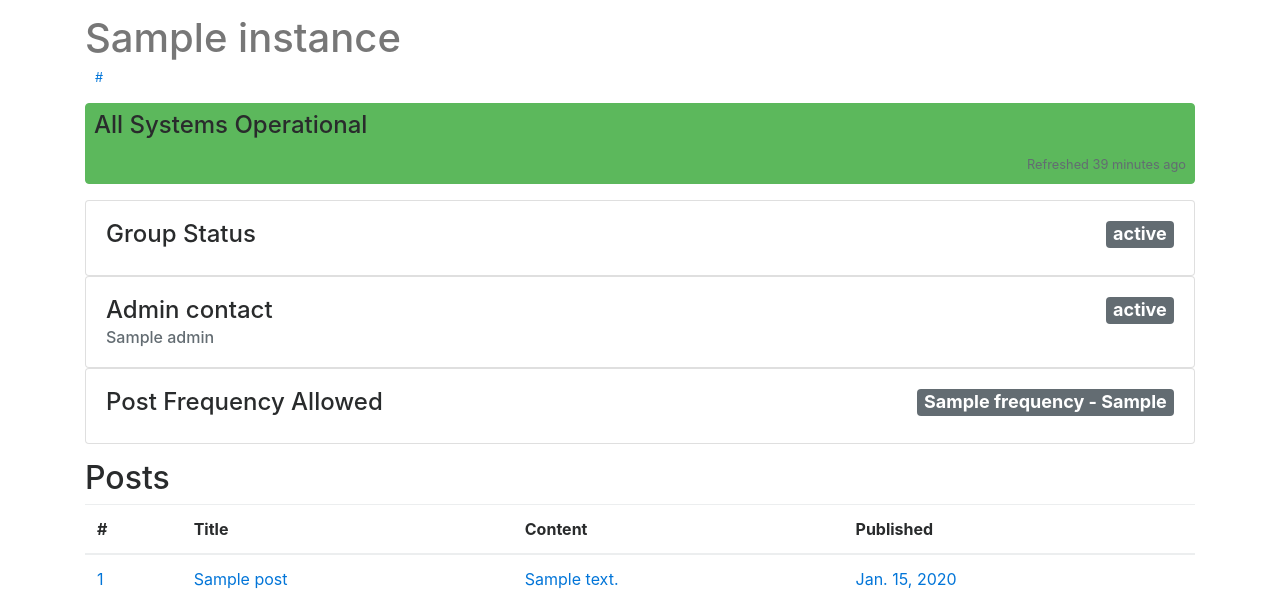
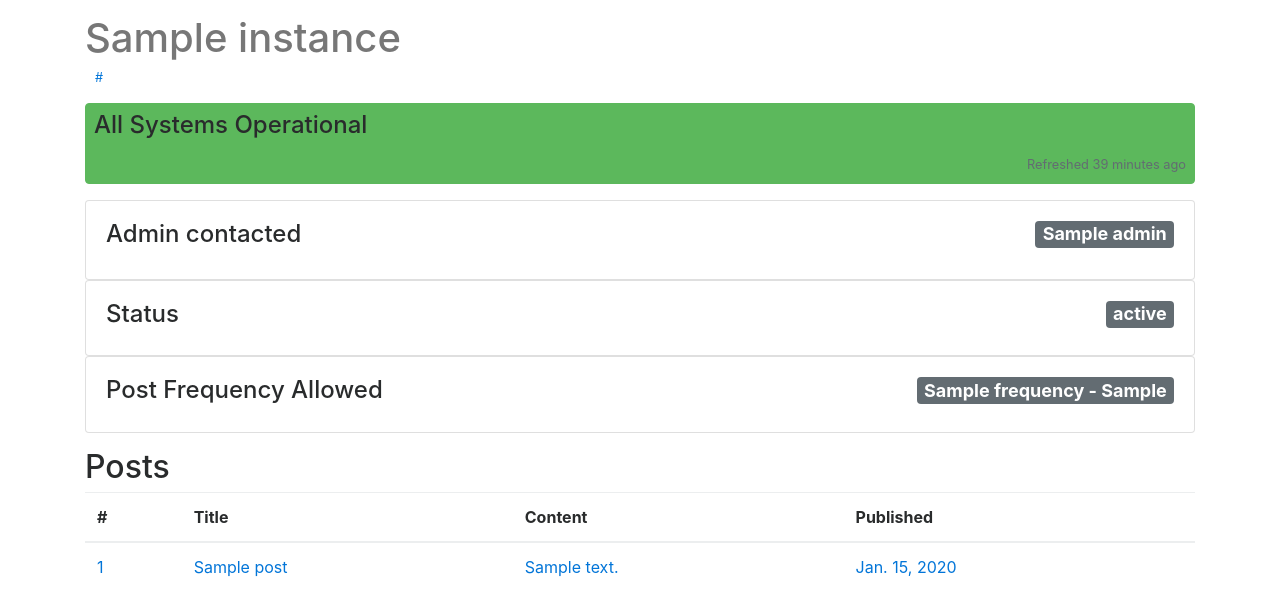
Before and after one commit to renanbs/socialposts, a Django app: template templates/group_detail.html in a window 1280 px wide. Shown: the part 56-658 px from the top of the page. Run offline with Django 3.2, Linux system fonts and the light colour scheme; tables that the repository leaves empty hold one stand-in row (values such as "Sample post"); the template is opened without the code that fills it: values that come from a table or form of the project are taken from there, most other values are stand-ins (such as "Sample title", 1, 10 or a date in 2020); some libraries are stand-ins or nearby versions.

Commit message:
Fixed the status removed before.

```diff
--- a/templates/group_detail.html
+++ b/templates/group_detail.html
@@ -31,14 +31,13 @@
                 <div class="col-12">
                     <div class="card">
                         <div class="card-block">
-                            <h4>Group Status <span class="badge badge-default pull-right">{{ instance.group_status }}</span></h4>
+                            <h4 class="card-title">Admin contacted <span class="badge badge-default pull-right">{{ instance.admin }}</span></h4>
                         </div>
                     </div>
 
                     <div class="card">
                         <div class="card-block">
-                            <h4 class="card-title">Admin contact <span class="badge badge-default pull-right">{{ instance.admin_status }}</span></h4>
-                            <h6 class="card-subtitle text-muted">{{ instance.admin }}</h6>
+                            <h4>Status <span class="badge badge-default pull-right">{{ instance.status }}</span></h4>
                         </div>
                     </div>
 
```
